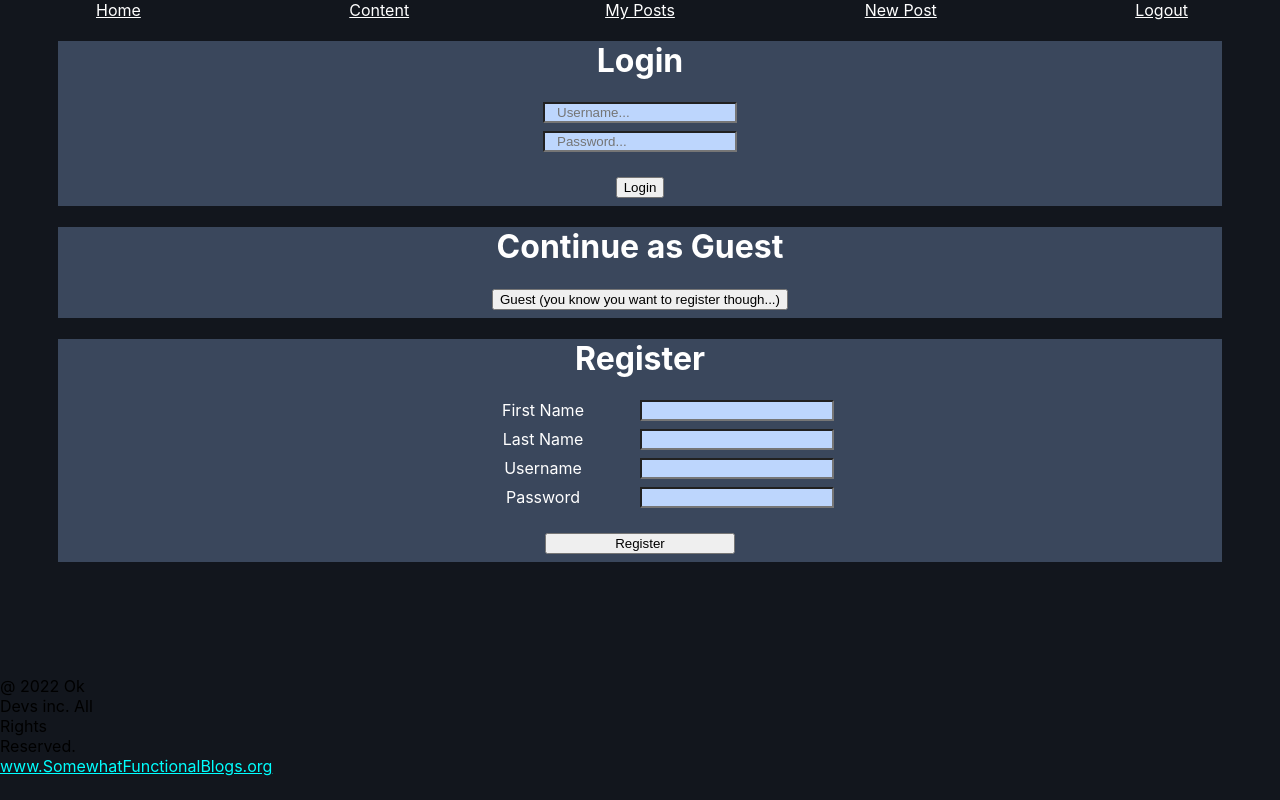
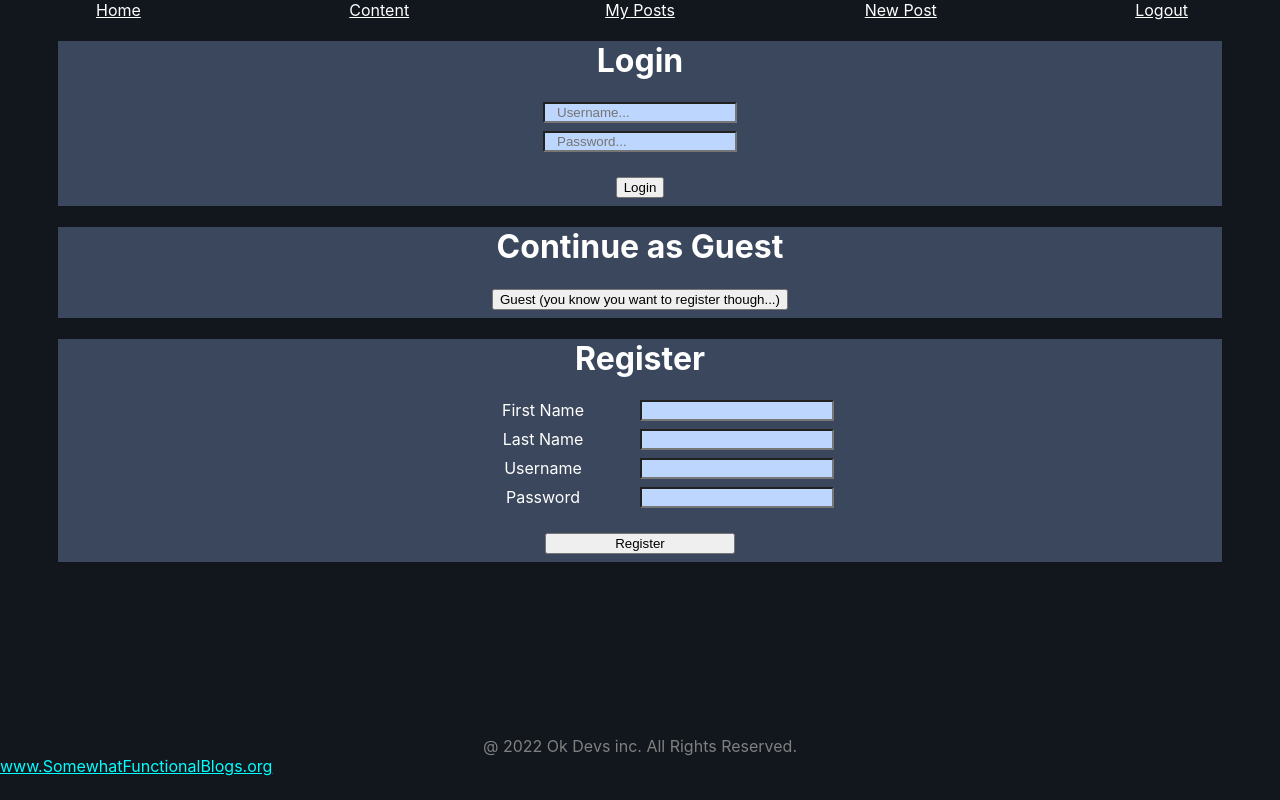
Before and after one commit to willjantscher/Z_Prefix_Blog, a React (Create React App) app in the folder client/: page / in a window 1280 px wide. Built offline with nearby package versions, Linux system fonts and the light colour scheme; no server answers.

Commit message:
updated footer styling

```diff
--- a/client/src/App.js
+++ b/client/src/App.js
@@ -33,10 +33,10 @@ function App() {
           </div>
         </Router>
         <div className="pb-5"></div>
-        <footer className="footer justify-content-md-center pb-4" style={{position: "fixed", bottom: 0, width: 100}}>
-          <div>@ 2022 Ok Devs inc. All Rights Reserved. </div>
+        <footer className="footer justify-content-md-center pb-4" style={{position: "fixed", bottom: 0, width: "100%", alignContent: "center"}}>
+          <div style={{ color: "grey", textAlign: "center" }}>@ 2022 Ok Devs inc. All Rights Reserved. </div>
           <div>
-            <a style={{color:"cyan"}}href="https://www.youtube.com/watch?v=xvFZjo5PgG0&ab_channel=RickRoll">www.SomewhatFunctionalBlogs.org</a>
+            <a style={{color:"cyan", textAlign: "center"}}href="https://www.youtube.com/watch?v=xvFZjo5PgG0&ab_channel=RickRoll">www.SomewhatFunctionalBlogs.org</a>
           </div>
         </footer>
     </body>
```
